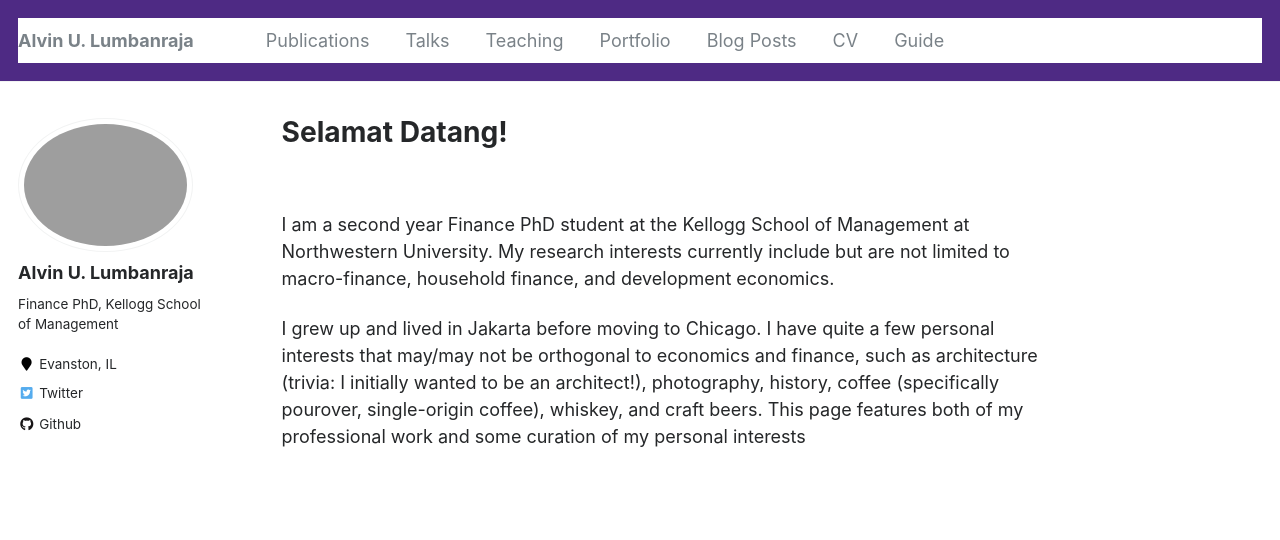
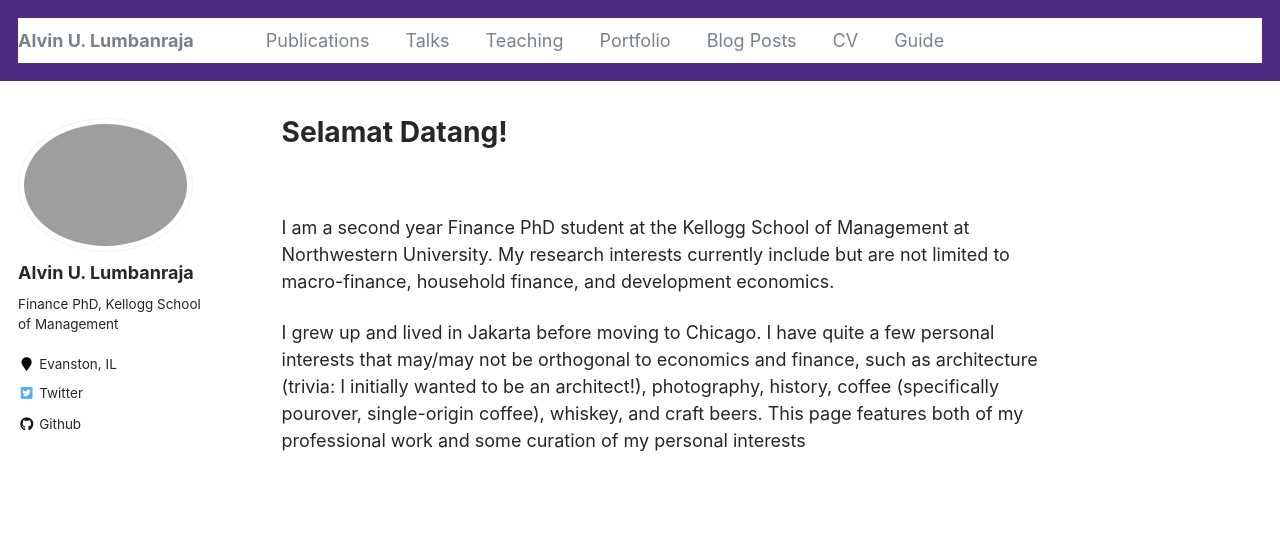
Before and after one commit to alumbanraja/alumbanraja.github.io, a Jekyll site: the page built from _pages/about.md, in a window 1280 px wide. Shown: the top 540 px of the page. Built offline with Jekyll 4.4.1, drawn with Linux system fonts in a browser that asks for light colours.

Commit message:
commit_20230812_v5

```diff
--- a/_pages/about.md
+++ b/_pages/about.md
@@ -8,8 +8,8 @@ redirect_from:
   - /about.html
 ---
 
-&nbsp; &nbsp;
-
+\
+\
 I am a second year Finance PhD student at the Kellogg School of Management at Northwestern University. My research interests currently include but are not limited to macro-finance, household finance, and development economics.
 
 I grew up and lived in Jakarta before moving to Chicago. I have quite a few personal interests that may/may not be orthogonal to economics and finance, such as architecture (trivia: I initially wanted to be an architect!), photography, history, coffee (specifically pourover, single-origin coffee), whiskey, and craft beers. This page features both of my professional work and some curation of my personal interests
--- a/_sass/_masthead.scss
+++ b/_sass/_masthead.scss
@@ -33,6 +33,7 @@
 
 .masthead__menu {
   background-color: $northwestern-color;
+  color: white;
   ul {
     margin: 0;
     padding: 0;
@@ -49,6 +50,5 @@
   &--lg {
     padding-right: 2em;
     font-weight: 700;
-    color: white;
   }
 }
```
